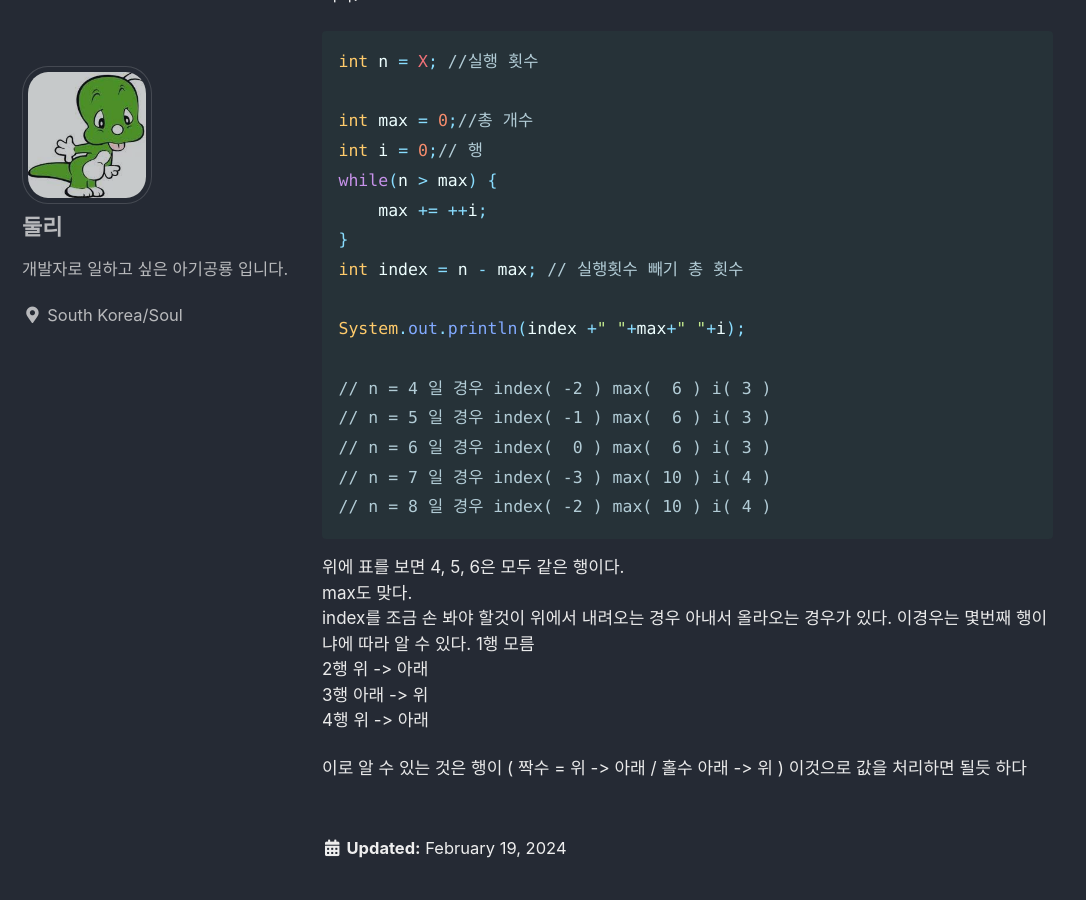
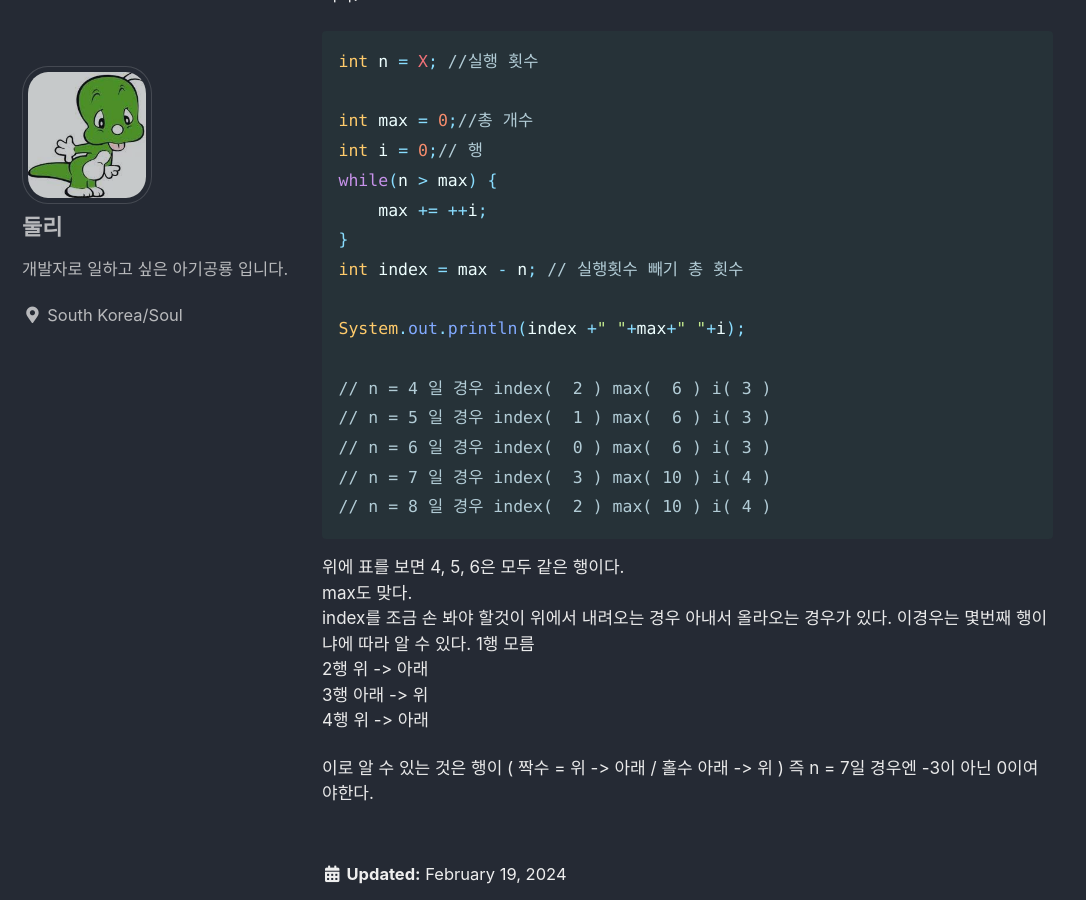
Before and after one commit to apfhddy/apfhddy.github.io, a Jekyll site: the page built from _posts/2024-02-19-back1.md, in a window 1280 px wide and 900 px high, scrolled down 1240 px. Shown: the whole window, without its empty margins (0-1086 px from the left). Built offline with Jekyll 4.4.1, drawn with Linux system fonts in a browser that asks for light colours; cached includes are drawn as plain includes.

Commit message:
업데이트

````diff
--- a/_posts/2024-02-19-back1.md
+++ b/_posts/2024-02-19-back1.md
@@ -81,15 +81,15 @@ int i = 0;// 행
 while(n > max) {
     max += ++i;
 }
-int index = n - max; // 실행횟수 빼기 총 횟수
+int index = max - n; // 실행횟수 빼기 총 횟수
 
 System.out.println(index +" "+max+" "+i);
 
-// n = 4 일 경우 index( -2 ) max(  6 ) i( 3 )
-// n = 5 일 경우 index( -1 ) max(  6 ) i( 3 )
+// n = 4 일 경우 index(  2 ) max(  6 ) i( 3 )
+// n = 5 일 경우 index(  1 ) max(  6 ) i( 3 )
 // n = 6 일 경우 index(  0 ) max(  6 ) i( 3 )
-// n = 7 일 경우 index( -3 ) max( 10 ) i( 4 )
-// n = 8 일 경우 index( -2 ) max( 10 ) i( 4 )
+// n = 7 일 경우 index(  3 ) max( 10 ) i( 4 )
+// n = 8 일 경우 index(  2 ) max( 10 ) i( 4 )
 ```
 위에 표를 보면 4, 5, 6은 모두 같은 행이다.
 max도 맞다.
@@ -100,4 +100,4 @@ index를 조금 손 봐야 할것이 위에서 내려오는 경우 아내서 올
 4행 위 -> 아래
 
 이로 알 수 있는 것은 행이 ( 짝수 = 위 -> 아래 / 홀수 아래 -> 위 )
-이것으로 값을 처리하면 될듯 하다
+즉 n = 7일 경우엔 -3이 아닌 0이여야한다.
````
